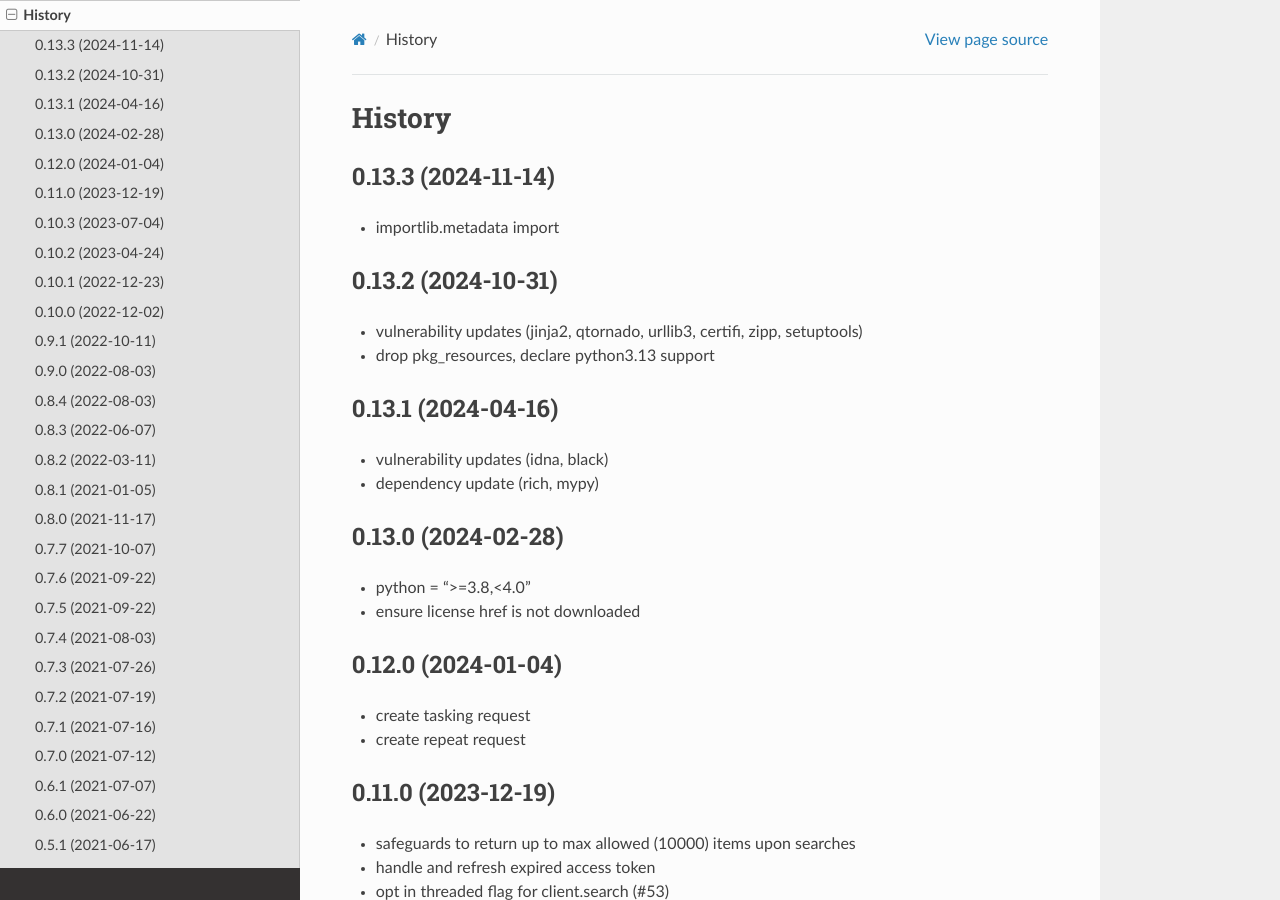
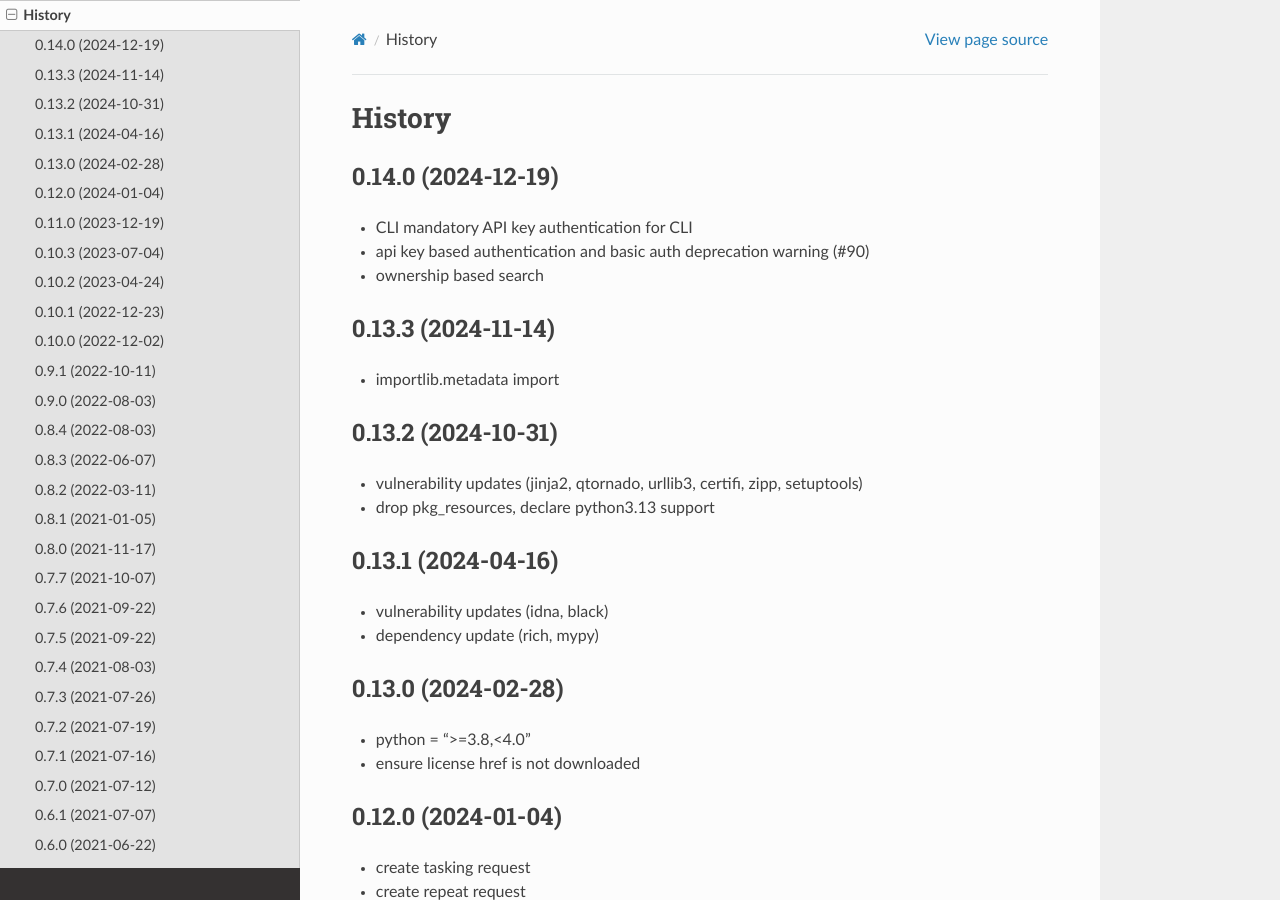
Before and after one commit to capellaspace/console-client, a Sphinx documentation site: the page built from docs/pages/changelog.rst, in a window 1280 px wide and 900 px high. Built offline with Sphinx 7.4.7 and the Read the Docs theme 3.1.0, drawn with Linux system fonts in a browser that asks for light colours.

Commit message:
0.14.0 release (#92)

```diff
--- a/docs/pages/changelog.rst
+++ b/docs/pages/changelog.rst
@@ -2,6 +2,12 @@
 History
 =======
 
+
+0.14.0 (2024-12-19)
+-------------------
+* CLI mandatory API key authentication for CLI
+* api key based authentication and basic auth deprecation warning (#90)
+* ownership based search
 
 0.13.3 (2024-11-14)
 -------------------
--- a/pyproject.toml
+++ b/pyproject.toml
@@ -1,6 +1,6 @@
 [tool.poetry]
 name = "capella-console-client"
-version = "0.13.3"
+version = "0.14.0"
 description = "Python SDK for api.capellaspace.com (task, search, order, download)"
 authors = ["Thomas Beyer <thomas.beyer@capellaspace.com>"]
 repository = "https://github.com/capellaspace/console-client"
```
